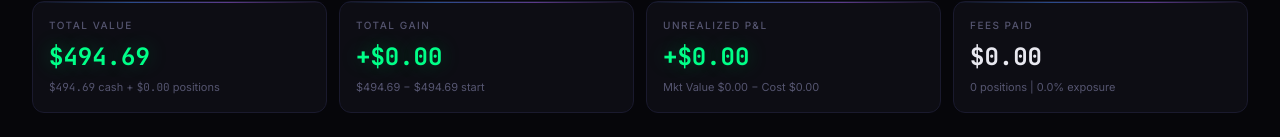
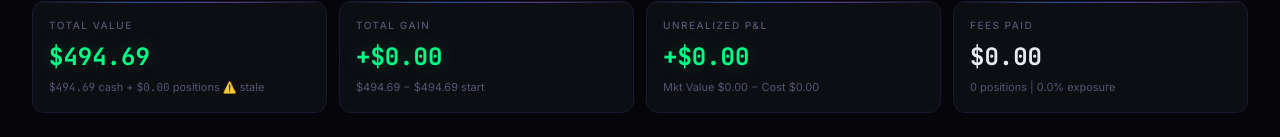
Before and after one commit to JussCubs/roberto-dashboard, a Next.js app: page / in a window 1280 px wide. Shown: the part 280-417 px from the top of the page. Built offline with nearby package versions, Linux system fonts and the light colour scheme; no server answers; the database is empty.

Commit message:
Fix balance: use live Kalshi beacon instead of stale snapshots
- Read balance from __BALANCE__ beacon in decisions table
- Fixes $16+ discrepancy (stale $371 vs real $387 cash)
- Shows ✓ when beacon live, ⚠️ when stale
- Portfolio snapshots blocked by RLS, beacon bypasses this

```diff
--- a/app/page.tsx
+++ b/app/page.tsx
@@ -23,19 +23,23 @@ export default function Page(){
   const [snaps,setSnaps]=useState<Snap[]>([])
   const [msnaps,setMsnaps]=useState<Record<string,MSnap>>({})
   const [decisions,setDecisions]=useState<Decision[]>([])
+  const [beacon,setBeacon]=useState<{balance:number;portfolio_value:number;total_value:number}|null>(null)
   const [now,setNow]=useState(new Date())
   const [loaded,setLoaded]=useState(false)
 
   const fetch_=useCallback(async()=>{
     // Step 1: fetch trades first so we know which tickers to get snapshots for
-    const [t,p,d]=await Promise.all([
+    const [t,p,d,bq]=await Promise.all([
       supabase.from('trades').select('*').order('opened_at',{ascending:true}),
       supabase.from('portfolio_snapshots').select('*').order('captured_at',{ascending:true}),
-      supabase.from('decisions').select('*').order('decided_at',{ascending:false}).limit(100),
+      supabase.from('decisions').select('*').order('decided_at',{ascending:false}).limit(200),
+      supabase.from('decisions').select('*').eq('ticker','__BALANCE__').order('decided_at',{ascending:false}).limit(1),
     ])
     if(t.data)setTrades(t.data)
     if(p.data)setSnaps(p.data)
-    if(d.data)setDecisions(d.data)
+    if(d.data)setDecisions(d.data.filter((x:Decision)=>x.ticker!=='__BALANCE__'))
+    // Balance beacon — direct query for reliability
+    if(bq.data&&bq.data.length>0){try{setBeacon(JSON.parse(bq.data[0].reasoning))}catch{}}
 
     // Step 2: fetch latest snapshot for EACH position ticker specifically
     if(t.data&&t.data.length>0){
@@ -62,6 +66,7 @@ export default function Page(){
       .on('postgres_changes',{event:'*',schema:'public',table:'trades'},()=>fetch_())
       .on('postgres_changes',{event:'*',schema:'public',table:'portfolio_snapshots'},()=>fetch_())
       .on('postgres_changes',{event:'*',schema:'public',table:'decisions'},()=>fetch_())
+      .on('postgres_changes',{event:'INSERT',schema:'public',table:'decisions',filter:'ticker=eq.__BALANCE__'},()=>fetch_())
       .on('postgres_changes',{event:'*',schema:'public',table:'market_snapshots'},()=>fetch_())
       .subscribe()
     // Fallback poll every 60s in case realtime hiccups
@@ -83,26 +88,15 @@ export default function Page(){
     return{...t,cur,pnl,pnlPct,days,age}
   }),[openTrades,msnaps])
 
-  // === CALCULATION MODEL (every number derivable) ===
+  // === CALCULATION MODEL ===
   //
-  // INPUTS (from DB):
-  //   Balance       = cash in Kalshi account (fees already deducted when trades were placed)
-  //   Cost Basis    = Σ cost_dollars per open trade (entry_price × count / 100)
-  //   Fees Paid     = Σ fees_dollars per open trade
-  //   Current Price = live market price per ticker
-  //
-  // DERIVED:
-  //   Market Value    = Σ (current_price × count / 100)     ← what positions are worth NOW
-  //   Unrealized P&L  = Market Value − Cost Basis           ← position gains, BEFORE fees
-  //   Net P&L         = Unrealized P&L − Fees Paid          ← position gains, AFTER fees
-  //   Total Value     = Balance + Market Value               ← true account worth
-  //   Total Gain      = Total Value − $494.69                ← net gain (after fees)
-  //
-  // VERIFICATION (should hold when no closed trades):
-  //   Total Gain ≈ Net P&L
-  //   (small differences from Kalshi rounding are normal)
+  // Balance: from live Kalshi beacon (written by check.mjs every 30min to decisions table)
+  // Fallback: latest portfolio snapshot, then START value
+  // Market Value: Σ (current_price × count / 100) from live market data
+  // Total Value: Balance + Market Value (= true account worth)
+  // Total Gain: Total Value − $494.69
 
-  const balance=latest?.balance_dollars||START
+  const balance=beacon?.balance ?? latest?.balance_dollars ?? START
   const costBasis=openTrades.reduce((s,t)=>s+(t.cost_dollars||0),0)
   const totalFees=openTrades.reduce((s,t)=>s+(t.fees_dollars||0),0)
   const marketValue=withPnl.reduce((s,t)=>s+(t.cur*t.count/100),0)
@@ -125,7 +119,7 @@ export default function Page(){
       pts[pts.length-1]={...pts[pts.length-1],value:totalVal}
     }
     return pts
-  },[snaps,totalVal])
+  },[snaps,totalVal,beacon])
 
   const posData=withPnl.map(t=>({
     name:t.ticker.replace(/^KX/,'').replace(/-26APR30-/,' ').replace(/-26-/,' ').replace(/-27-/,' ').slice(0,20),
@@ -229,7 +223,7 @@ export default function Page(){
 
       {/* METRIC CARDS */}
       <div className="grid grid-cols-2 lg:grid-cols-4 gap-3 mb-6">
-        <Card label="Total Value" value={usd(totalVal)} sub={<><span className="font-mono">{usd(balance)}</span> cash + <span className="font-mono">{usd(marketValue)}</span> positions</>} accent={totalGain>=0?'green':'red'} />
+        <Card label="Total Value" value={usd(totalVal)} sub={<><span className="font-mono">{usd(balance)}</span> cash + <span className="font-mono">{usd(marketValue)}</span> positions{beacon?' ✓':' ⚠️ stale'}</>} accent={totalGain>=0?'green':'red'} />
         <Card label="Total Gain" value={`${totalGain>=0?'+':''}${usd(totalGain)}`} sub={<>{usd(totalVal)} − {usd(START)} start</>} accent={totalGain>=0?'green':'red'} />
         <Card label="Unrealized P&L" value={`${unrealizedPnl>=0?'+':''}${usd(unrealizedPnl)}`} sub={<>Mkt Value {usd(marketValue)} − Cost {usd(costBasis)}</>} accent={unrealizedPnl>=0?'green':'red'} />
         <Card label="Fees Paid" value={usd(totalFees)} sub={<>{openTrades.length} positions | {exposurePct.toFixed(1)}% exposure</>} />
```
